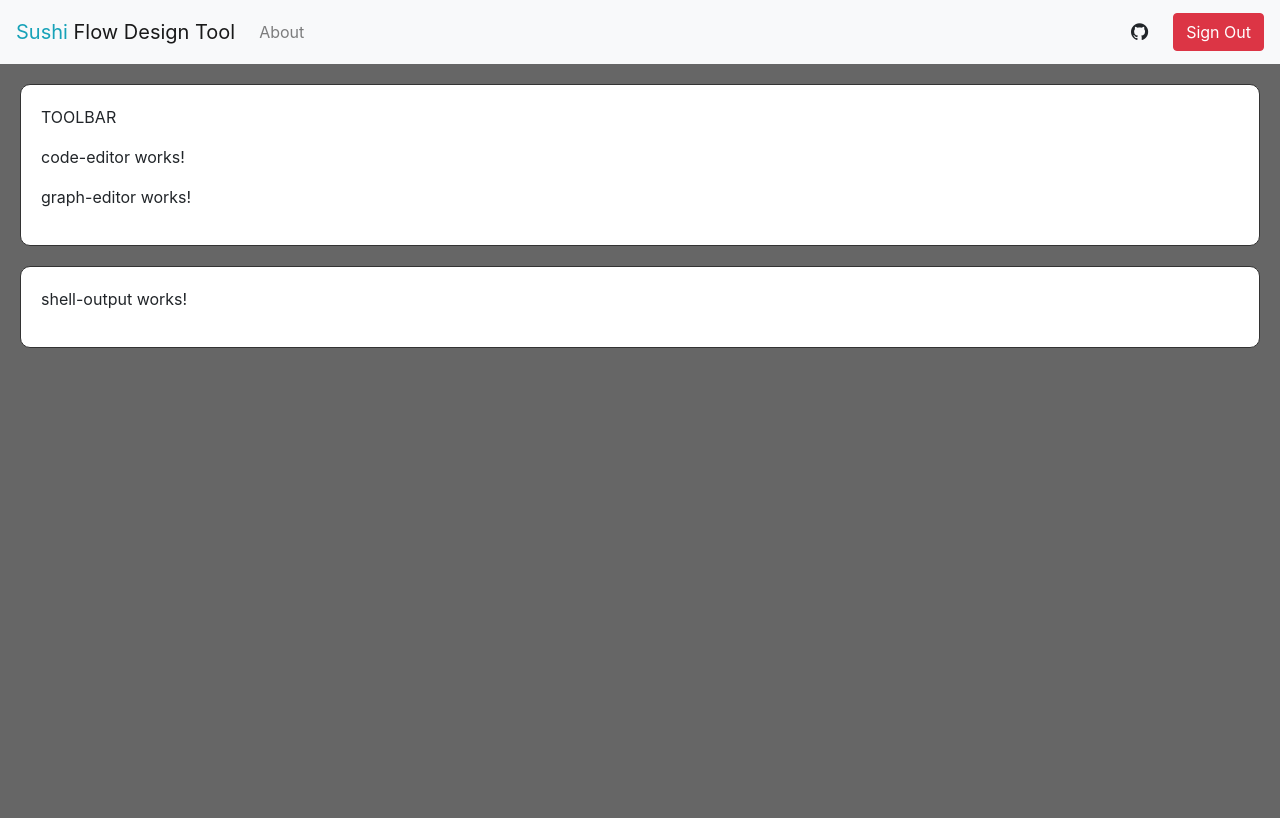
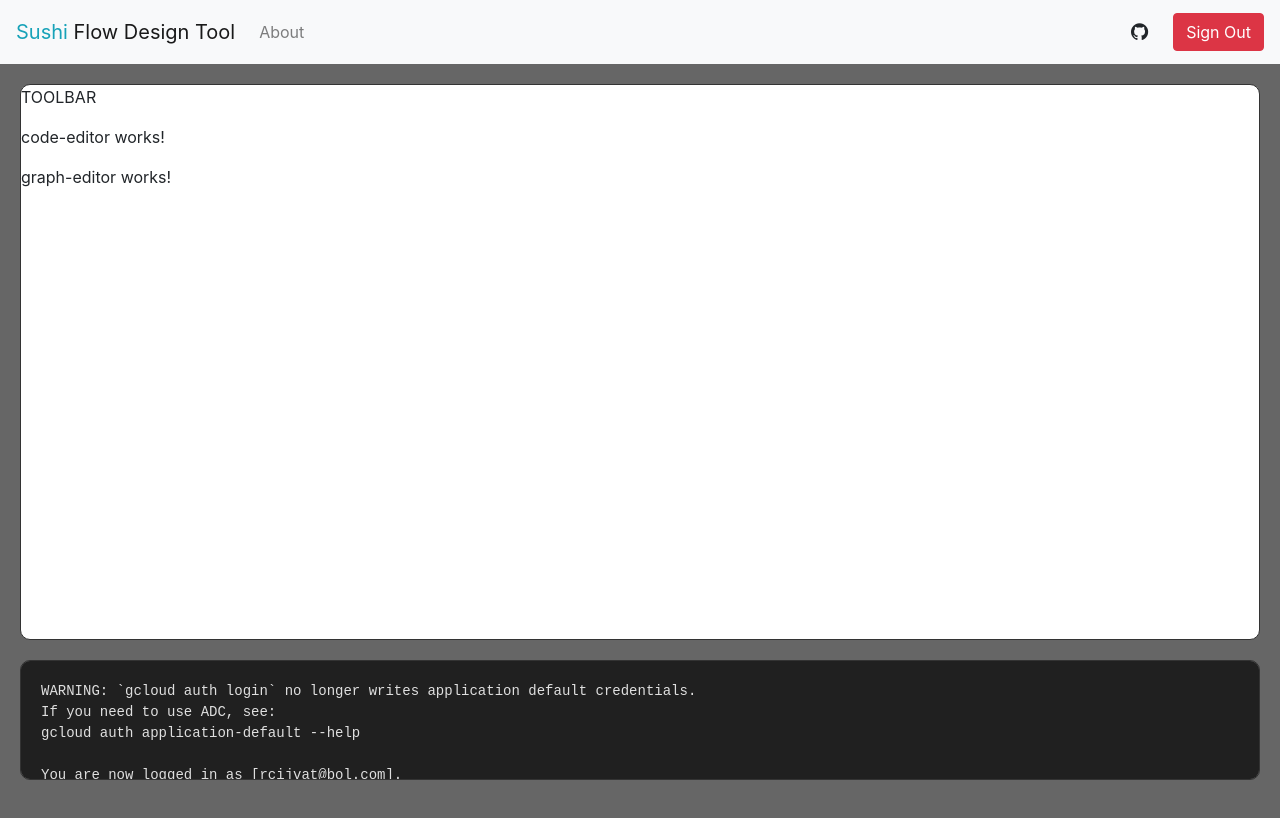
Before and after one commit to dorostanian/sushi, an Angular app in the folder src/main/angular/: page / in a window 1280 px wide. Shown: the top 818 px of the page. Built offline with nearby package versions, Linux system fonts and the light colour scheme.

Commit message:
Setup styling for overall component layout and shell output component

```diff
--- a/src/main/angular/src/app/app.component.html
+++ b/src/main/angular/src/app/app.component.html
@@ -1,6 +1,6 @@
 <app-navbar></app-navbar>
 
-<div class="page-block">
+<div class="editor page-block">
   <app-toolbar></app-toolbar>
   <div>
     <div class="code-editor-container">
@@ -11,6 +11,6 @@
     </div>
   </div>
 </div>
-<div class="page-block">
+<div class="shell-output page-block">
   <app-shell-output></app-shell-output>
 </div>
--- a/src/main/angular/src/app/app.component.scss
+++ b/src/main/angular/src/app/app.component.scss
@@ -1,9 +1,24 @@
+$page-margin: 20px;
+$menu-height: 64px;
+$console-height: 120px;
+
 .page-block {
   background-color: #fff;
   border: 1px solid #333;
   border-radius: 10px;
-  margin: 20px;
-  padding: 20px;
+  margin: $page-margin;
+  overflow-y: auto;
+}
+
+.editor {
+  margin-top: calc(#{$page-margin + $menu-height});
+  width: calc(100% - 2 * #{$page-margin});
+  height: calc(100% - #{$console-height} - #{$menu-height} - 3 * #{$page-margin});
+}
+
+.shell-output {
+  width: calc(100% - 2 * #{$page-margin});
+  height: #{$console-height};
 }
 
 .code-editor-container {
--- a/src/main/angular/src/app/components/navbar/navbar.component.html
+++ b/src/main/angular/src/app/components/navbar/navbar.component.html
@@ -1,4 +1,4 @@
-<nav class="navbar navbar-expand-lg navbar-light bg-light">
+<nav class="navbar navbar-expand-lg fixed-top navbar-light bg-light">
   <a class="navbar-brand" href="#"><span class="text-info">Sushi</span> Flow Design Tool</a>
   <button type="button" class="navbar-toggler" (click)="isCollapsed = !isCollapsed" aria-expanded="false" aria-label="Toggle navigation">
     <span class="navbar-toggler-icon"></span>
@@ -7,7 +7,7 @@
   <div class="collapse navbar-collapse" [ngbCollapse]="isCollapsed">
     <ul class="navbar-nav mr-auto">
       <li class="nav-item">
-        <a class="nav-link" href="http://dorost.nl">About</a>
+        <a class="nav-link" href="http://dorost.nl" target="_blank" rel="norel noopener">About</a>
       </li>
     </ul>
 
--- a/src/main/angular/src/app/components/shell-output/shell-output.component.html
+++ b/src/main/angular/src/app/components/shell-output/shell-output.component.html
@@ -1,3 +1,27 @@
-<p>
-  shell-output works!
-</p>
+<pre>
+WARNING: `gcloud auth login` no longer writes application default credentials.
+If you need to use ADC, see:
+gcloud auth application-default --help
+
+You are now logged in as [rcijvat@bol.com].
+Your current project is [bolcom-stg].  You can change this setting by running:
+$ gcloud config set project PROJECT_ID
+
+
+Updates are available for some Cloud SDK components.  To install them,
+please run:
+$ gcloud components update
+
+WARNING: `gcloud auth login` no longer writes application default credentials.
+If you need to use ADC, see:
+gcloud auth application-default --help
+
+You are now logged in as [rcijvat@bol.com].
+Your current project is [bolcom-stg].  You can change this setting by running:
+$ gcloud config set project PROJECT_ID
+
+
+Updates are available for some Cloud SDK components.  To install them,
+please run:
+$ gcloud components update
+</pre>
--- a/src/main/angular/src/app/components/shell-output/shell-output.component.scss
+++ b/src/main/angular/src/app/components/shell-output/shell-output.component.scss
@@ -0,0 +1,8 @@
+pre {
+  word-wrap: break-word;
+  background: #202020;
+  font-family: monospace;
+  color: #DFDFDF;
+  padding: 20px;
+  margin: 0;
+}
```
